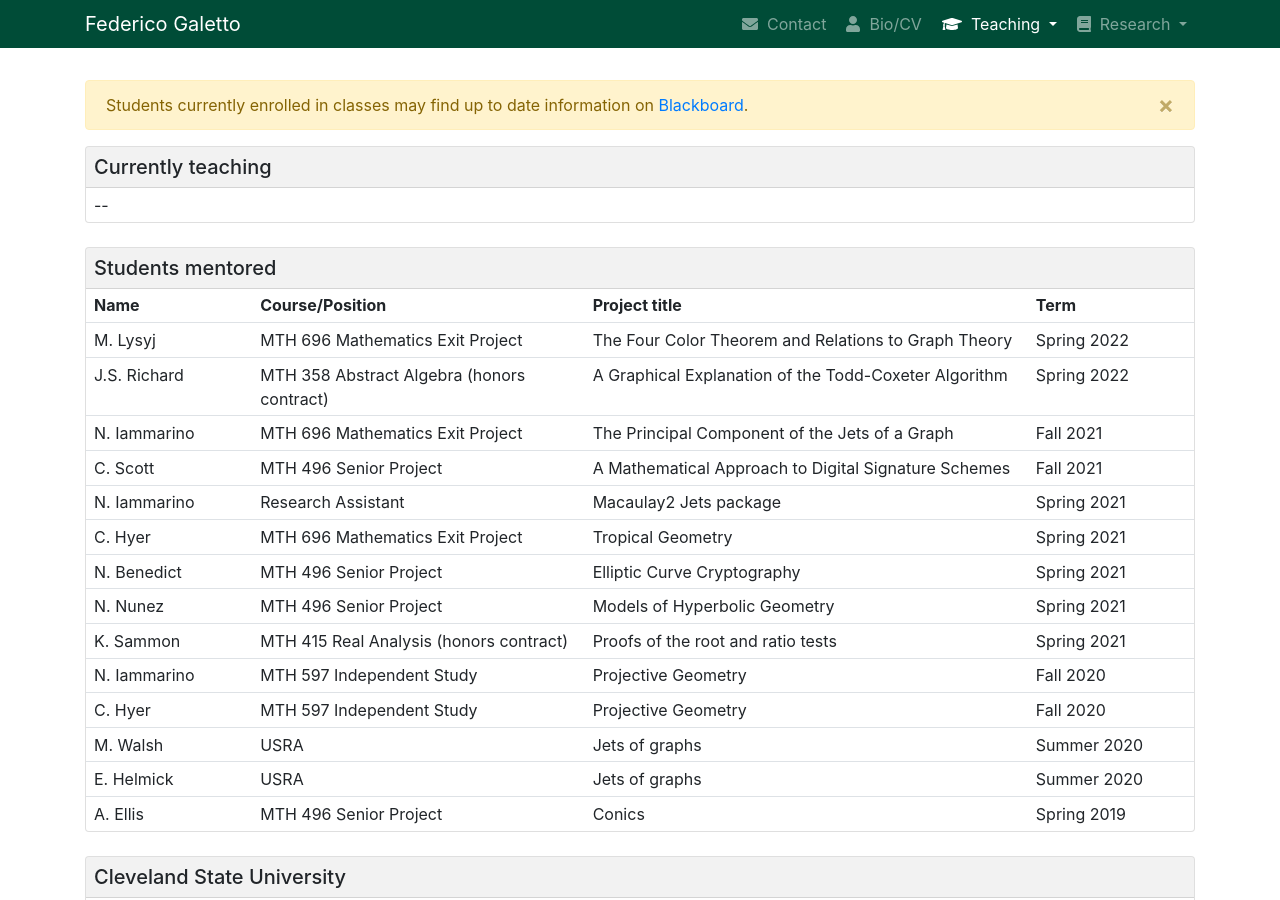
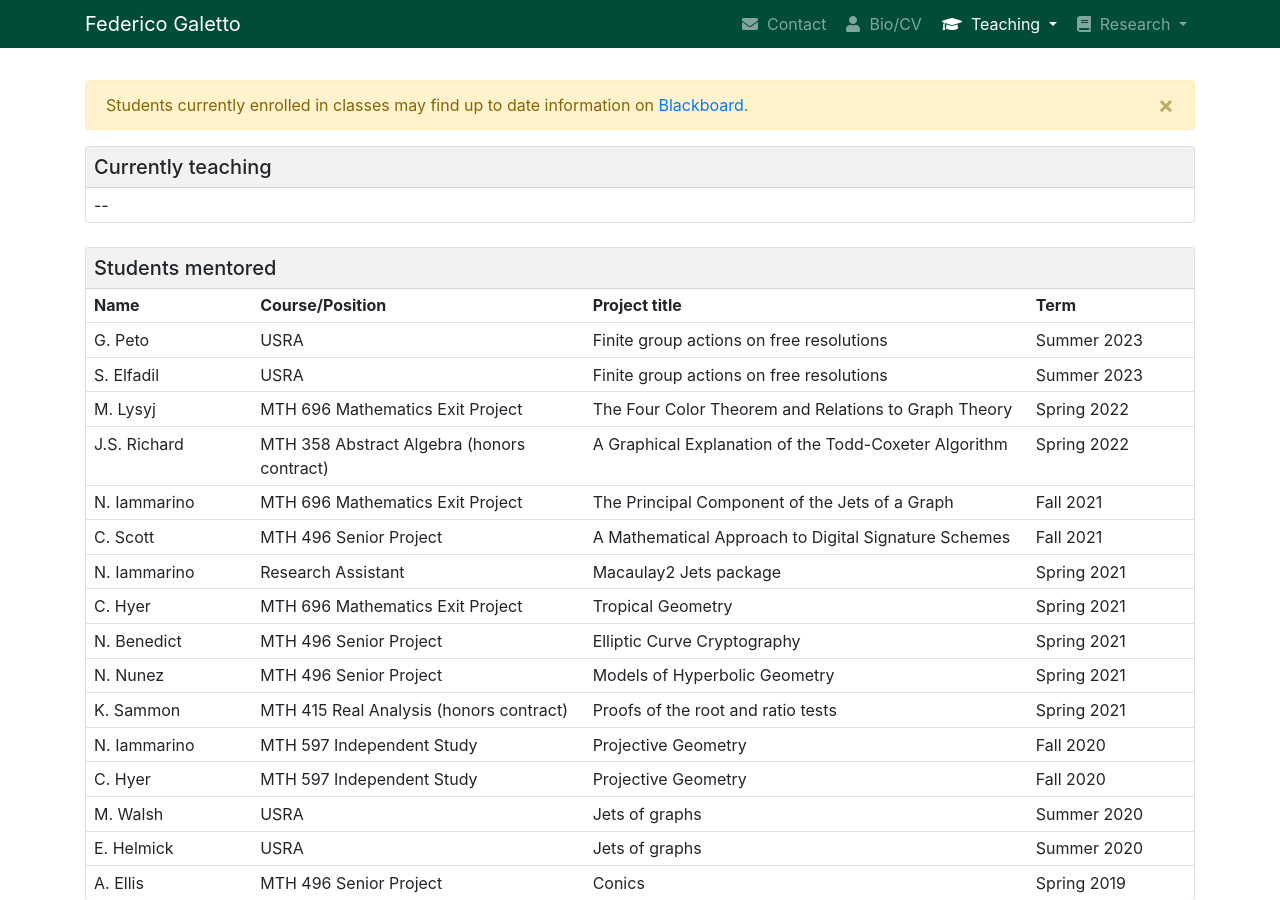
Before and after one commit to galettof/galettof.github.io, a Jekyll site: the page built from teaching.html, in a window 1280 px wide and 900 px high. Built offline with Jekyll 4.4.1, drawn with Linux system fonts in a browser that asks for light colours; nearby versions of some CDN libraries.

Commit message:
garrett and shereen for USRA 23

```diff
--- a/_data/mentoring.yml
+++ b/_data/mentoring.yml
@@ -84,3 +84,15 @@ csu:
   title: The Four Color Theorem and Relations to Graph Theory
   term: Spring 2022
   date: 2022-01-01
+
+- name: S. Elfadil
+  course: USRA
+  title: Finite group actions on free resolutions
+  term: Summer 2023
+  date: 2023-05-22
+
+- name: G. Peto
+  course: USRA
+  title: Finite group actions on free resolutions
+  term: Summer 2023
+  date: 2023-05-22
```
